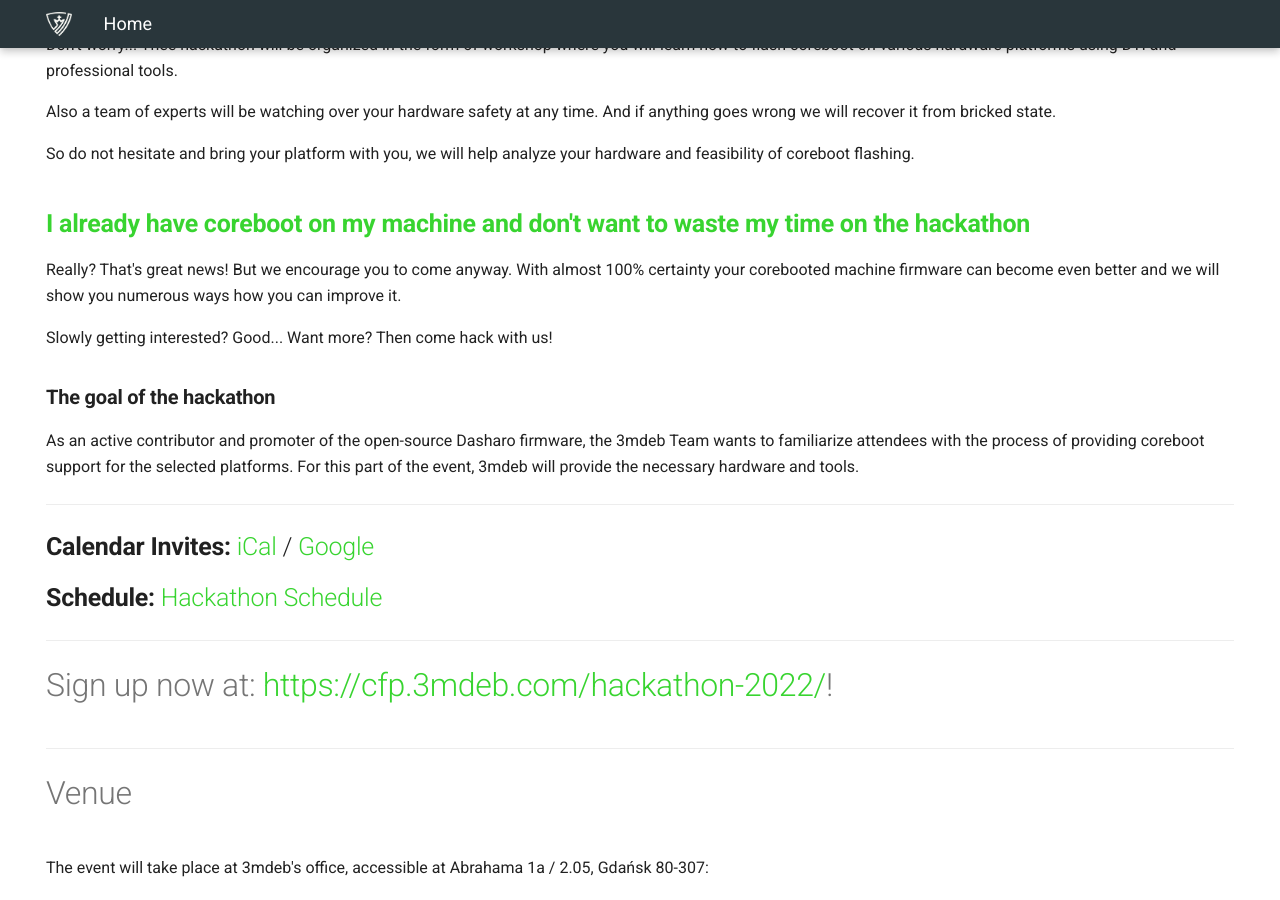
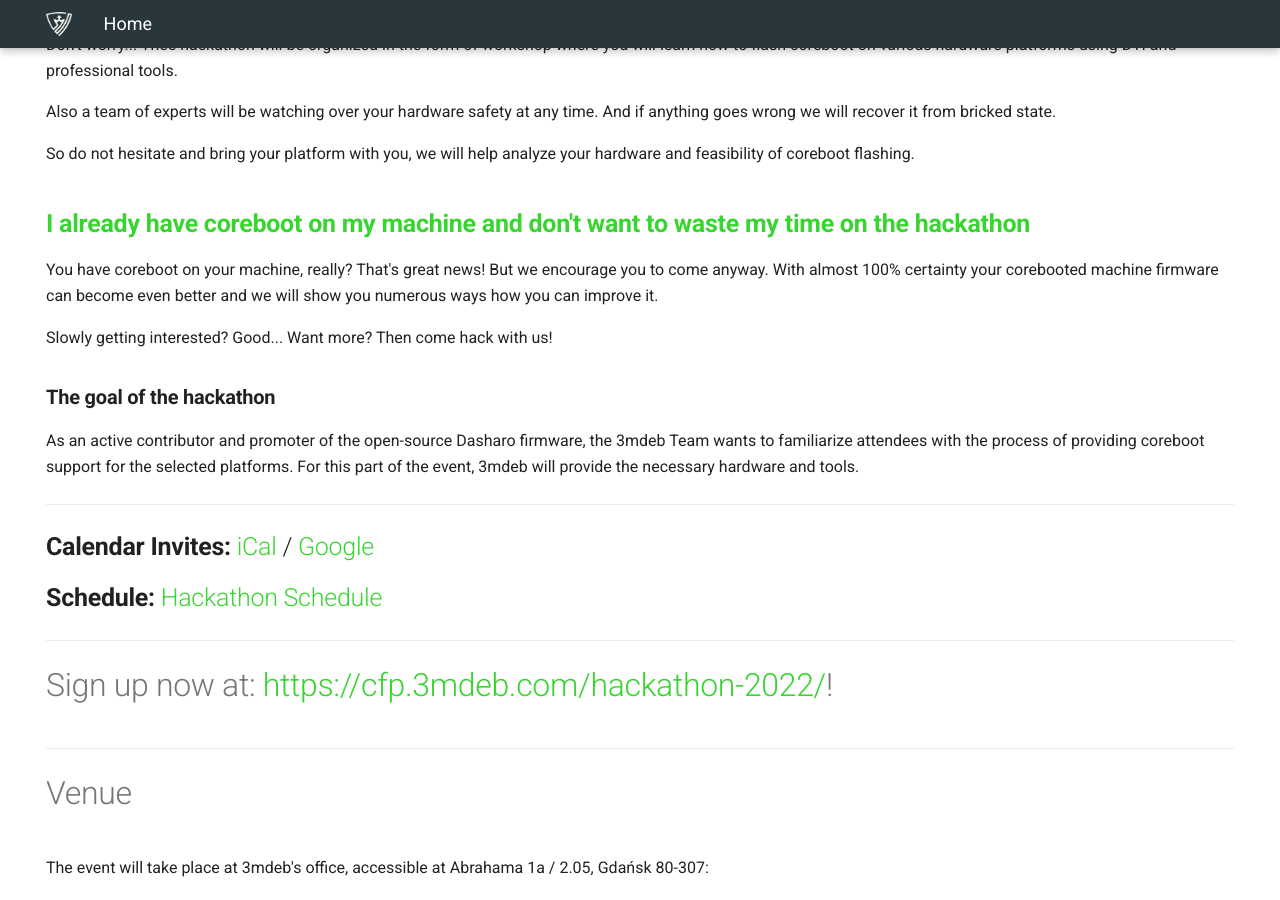
Before and after one commit to Dasharo/vpub, an MkDocs documentation site: the page built from docs/index.md, in a window 1280 px wide and 900 px high, scrolled down 1105 px. Built offline with MkDocs 1.6.1 and Material for MkDocs 9.7.7, drawn with Linux system fonts in a browser that asks for light colours.

Commit message:
docs/index.md: clarify sentence
Signed-off-by: Michał Żygowski <michal.zygowski@3mdeb.com>

```diff
--- a/docs/index.md
+++ b/docs/index.md
@@ -49,9 +49,10 @@
   <b>I already have coreboot on my machine and don't want to waste my time on the hackathon</b>
 </h2>
 
-Really? That's great news! But we encourage you to come anyway. With almost
-100% certainty your corebooted machine firmware can become even better and we
-will show you numerous ways how you can improve it.
+You have coreboot on your machine, really? That's great news! But we encourage
+you to come anyway. With almost 100% certainty your corebooted machine firmware
+can become even better and we will show you numerous ways how you can improve
+it.
 
 Slowly getting interested? Good... Want more? Then come hack with us!
 
```
